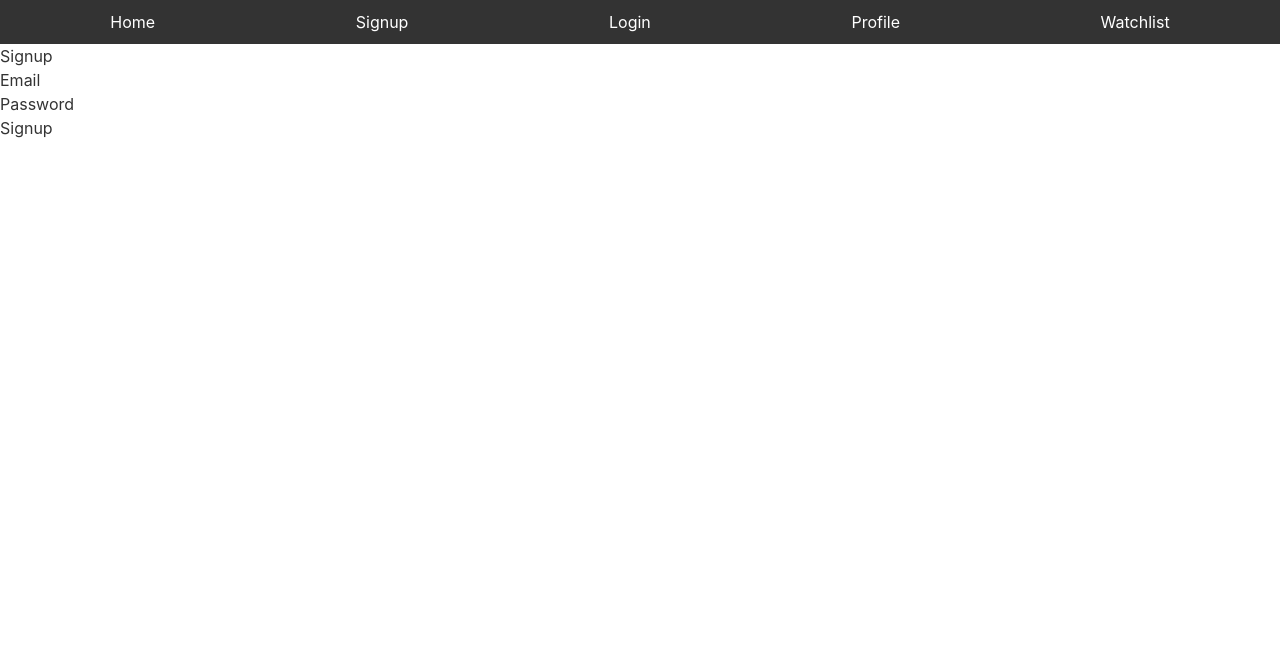
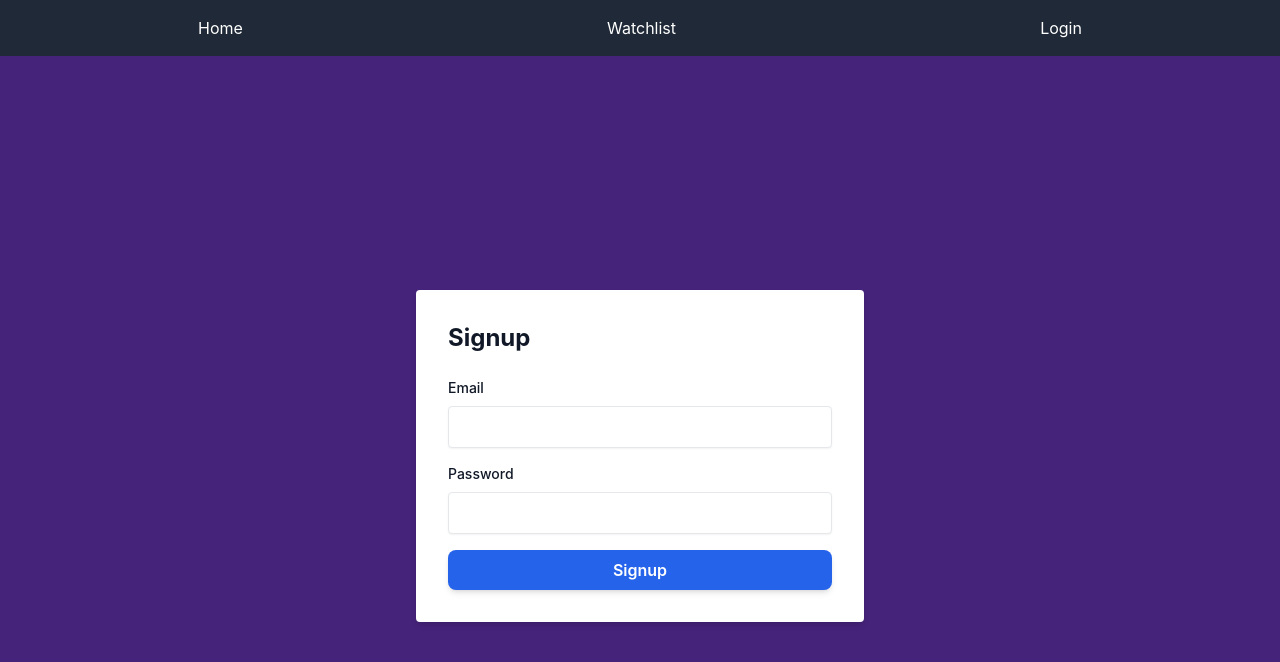
Before and after one commit to hunterfaugot/movie-list-rando, a Next.js app: page /auth/signup in a window 1280 px wide. Shown: the top 662 px of the page. Built offline with nearby package versions, Linux system fonts and the light colour scheme; no server answers.

Commit message:
added css changes, login appearance, watchlist appearance

```diff
--- a/src/components/Layout.js
+++ b/src/components/Layout.js
@@ -2,12 +2,30 @@
 
 "use client";
 
-import Navbar from './Navbar';
+import Link from 'next/link';
 
 const Layout = ({ children }) => {
   return (
-    <div>
-      <Navbar />
+    <div className="min-h-screen bg-[#46237A] text-white">
+      <nav className="bg-gray-800 p-4">
+        <ul className="flex justify-around">
+          <li>
+            <Link href="/" passHref>
+              <div className="text-white cursor-pointer">Home</div>
+            </Link>
+          </li>
+          <li>
+            <Link href="/watchlist" passHref>
+              <div className="text-white cursor-pointer">Watchlist</div>
+            </Link>
+          </li>
+          <li>
+            <Link href="/auth/login" passHref>
+              <div className="text-white cursor-pointer">Login</div>
+            </Link>
+          </li>
+        </ul>
+      </nav>
       <main>{children}</main>
     </div>
   );
--- a/src/components/SearchMovies.js
+++ b/src/components/SearchMovies.js
@@ -21,7 +21,7 @@ const SearchMovies = ({ onAddMovie }) => {
     const director = movie.credits.crew.find((member) => member.job === 'Director');
 
     return (
-      <li key={movie.id} className="flex items-center p-4 mb-4 border border-gray-300 bg-white">
+      <li key={movie.id} className="flex items-center p-4 mb-4 rounded-xl shadow-lg bg-white text-black">
         <img
           src={`https://image.tmdb.org/t/p/w200${movie.poster_path}`}
           alt={movie.title}
@@ -45,7 +45,7 @@ const SearchMovies = ({ onAddMovie }) => {
           value={query}
           onChange={(e) => setQuery(e.target.value)}
           placeholder="Search for a movie"
-          className="input input-bordered"
+          className="w-full px-3 py-2 border rounded-lg shadow-sm focus:outline-none focus:ring-2 focus:ring-blue-500 bg-gray-200 text-black placeholder-black"
         />
         <button type="submit" className="ml-2 btn btn-primary">Search</button>
       </form>
--- a/src/pages/auth/login.js
+++ b/src/pages/auth/login.js
@@ -2,10 +2,10 @@
 
 "use client";
 
-import Layout from '../../components/Layout';
 import { useState } from 'react';
 import { auth } from '../../utils/firebase';
 import { signInWithEmailAndPassword } from 'firebase/auth';
+import Layout from '../../components/Layout';
 
 const Login = () => {
   const [email, setEmail] = useState('');
@@ -23,28 +23,39 @@ const Login = () => {
 
   return (
     <Layout>
-      <h1>Login</h1>
-      <form onSubmit={handleLogin}>
+      <div className="flex items-center justify-center min-h-screen">
+        <div className="bg-white p-8 rounded shadow-md w-full max-w-md text-gray-900">
+          <h1 className="text-2xl font-bold mb-6">Login</h1>
+          <form onSubmit={handleLogin} className="space-y-4">
             <div>
-          <label>Email</label>
+              <label className="block mb-2 text-sm font-medium">Email</label>
               <input
                 type="email"
                 value={email}
                 onChange={(e) => setEmail(e.target.value)}
                 required
+                className="w-full px-3 py-2 border rounded shadow-sm focus:outline-none focus:ring-2 focus:ring-blue-500"
               />
             </div>
             <div>
-          <label>Password</label>
+              <label className="block mb-2 text-sm font-medium">Password</label>
               <input
                 type="password"
                 value={password}
                 onChange={(e) => setPassword(e.target.value)}
                 required
+                className="w-full px-3 py-2 border rounded shadow-sm focus:outline-none focus:ring-2 focus:ring-blue-500"
               />
             </div>
-        <button type="submit">Login</button>
+            <button
+              type="submit"
+              className="w-full py-2 px-4 bg-blue-600 text-white font-semibold rounded-lg shadow-md hover:bg-blue-700 focus:outline-none focus:ring-2 focus:ring-blue-500 focus:ring-offset-2"
+            >
+              Login
+            </button>
           </form>
+        </div>
+      </div>
     </Layout>
   );
 };
--- a/src/pages/auth/signup.js
+++ b/src/pages/auth/signup.js
@@ -2,10 +2,10 @@
 
 "use client";
 
-import Layout from '../../components/Layout';
 import { useState } from 'react';
 import { auth } from '../../utils/firebase';
 import { createUserWithEmailAndPassword } from 'firebase/auth';
+import Layout from '../../components/Layout';
 
 const Signup = () => {
   const [email, setEmail] = useState('');
@@ -23,28 +23,39 @@ const Signup = () => {
 
   return (
     <Layout>
-      <h1>Signup</h1>
-      <form onSubmit={handleSignup}>
+      <div className="flex items-center justify-center min-h-screen">
+        <div className="bg-white p-8 rounded shadow-md w-full max-w-md text-gray-900">
+          <h1 className="text-2xl font-bold mb-6">Signup</h1>
+          <form onSubmit={handleSignup} className="space-y-4">
             <div>
-          <label>Email</label>
+              <label className="block mb-2 text-sm font-medium">Email</label>
               <input
                 type="email"
                 value={email}
                 onChange={(e) => setEmail(e.target.value)}
                 required
+                className="w-full px-3 py-2 border rounded shadow-sm focus:outline-none focus:ring-2 focus:ring-blue-500"
               />
             </div>
             <div>
-          <label>Password</label>
+              <label className="block mb-2 text-sm font-medium">Password</label>
               <input
                 type="password"
                 value={password}
                 onChange={(e) => setPassword(e.target.value)}
                 required
+                className="w-full px-3 py-2 border rounded shadow-sm focus:outline-none focus:ring-2 focus:ring-blue-500"
               />
             </div>
-        <button type="submit">Signup</button>
+            <button
+              type="submit"
+              className="w-full py-2 px-4 bg-blue-600 text-white font-semibold rounded-lg shadow-md hover:bg-blue-700 focus:outline-none focus:ring-2 focus:ring-blue-500 focus:ring-offset-2"
+            >
+              Signup
+            </button>
           </form>
+        </div>
+      </div>
     </Layout>
   );
 };
--- a/src/pages/watchlist.js
+++ b/src/pages/watchlist.js
@@ -113,7 +113,7 @@ const Watchlist = () => {
 
   return (
     <Layout>
-      <div className="flex justify-between p-4 h-screen">
+      <div className="flex justify-between p-4 h-screen overflow-hidden">
         <div className="flex-1 mr-4 overflow-y-auto">
           <SearchMovies onAddMovie={handleAddMovie} />
         </div>
@@ -127,7 +127,7 @@ const Watchlist = () => {
                     <Draggable key={movie.id} draggableId={movie.id} index={index}>
                       {(provided) => (
                         <li
-                          className="flex items-center p-4 mb-4 border border-gray-300 bg-white"
+                          className="flex items-center p-4 mb-4 rounded-xl shadow-lg bg-white text-black"
                           ref={provided.innerRef}
                           {...provided.draggableProps}
                           {...provided.dragHandleProps}
--- a/src/styles/globals.css
+++ b/src/styles/globals.css
@@ -1,5 +1,7 @@
 /* src/styles/globals.css */
 
+/* Tailwind CSS directives */
+/* Tailwind CSS directives */
 @tailwind base;
 @tailwind components;
 @tailwind utilities;
@@ -8,13 +10,24 @@ body {
   margin: 0;
   padding: 0;
   font-family: -apple-system, BlinkMacSystemFont, 'Segoe UI', Roboto, 'Helvetica Neue', Arial, 'Noto Sans', sans-serif, 'Apple Color Emoji', 'Segoe UI Emoji', 'Segoe UI Symbol', 'Noto Color Emoji';
-  background-color: #fff; /* Ensure background is white */
-  color: #333;
+  background-color: #46237A; /* Set background color */
+  color: #fff; /* Set text color to white for contrast */
+}
+
+/* Hide scrollbars in WebKit browsers (Chrome, Safari) */
+::-webkit-scrollbar {
+  width: 0px;
+  height: 0px;
+}
+
+/* Hide scrollbars in Firefox */
+html {
+  scrollbar-width: none; /* Firefox */
 }
 
 nav {
-  background-color: #333 !important;
-  padding: 10px !important;
+  background-color: #333;
+  padding: 10px;
 }
 
 nav ul {
--- a/tailwind.config.js
+++ b/tailwind.config.js
@@ -8,7 +8,17 @@ module.exports = {
     "./src/**/*.{js,ts,jsx,tsx}",
   ],
   theme: {
-    extend: {},
+    extend: {
+      colors: {
+        customBlue: '#256EFF',
+      },
+      borderRadius: {
+        'xl': '1.5rem',
+      },
+      borderWidth: {
+        '3': '3px',
+      },
+    },
   },
   plugins: [],
 };
```
Lines whose indentation alone changed are shown as unchanged.
